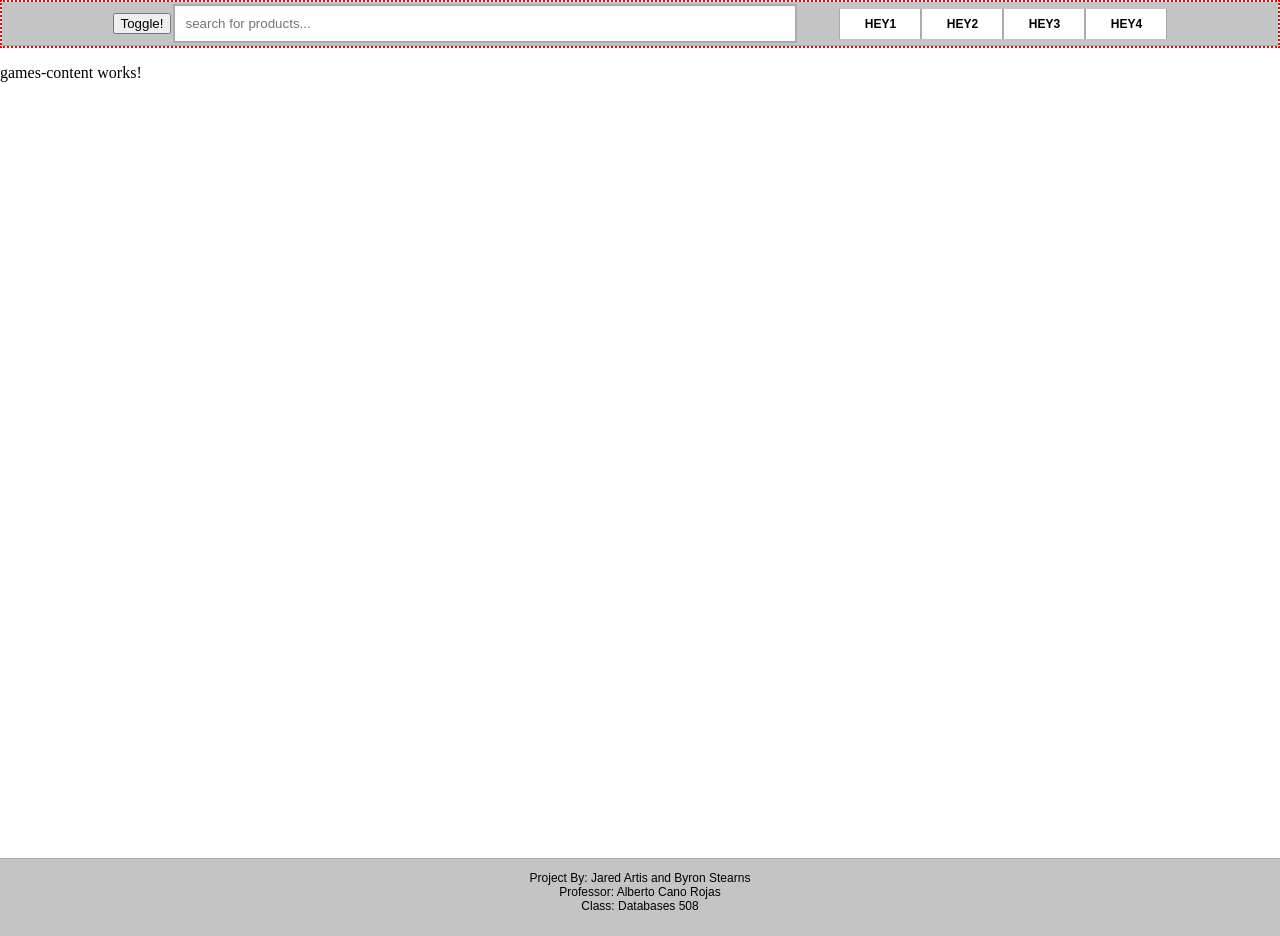
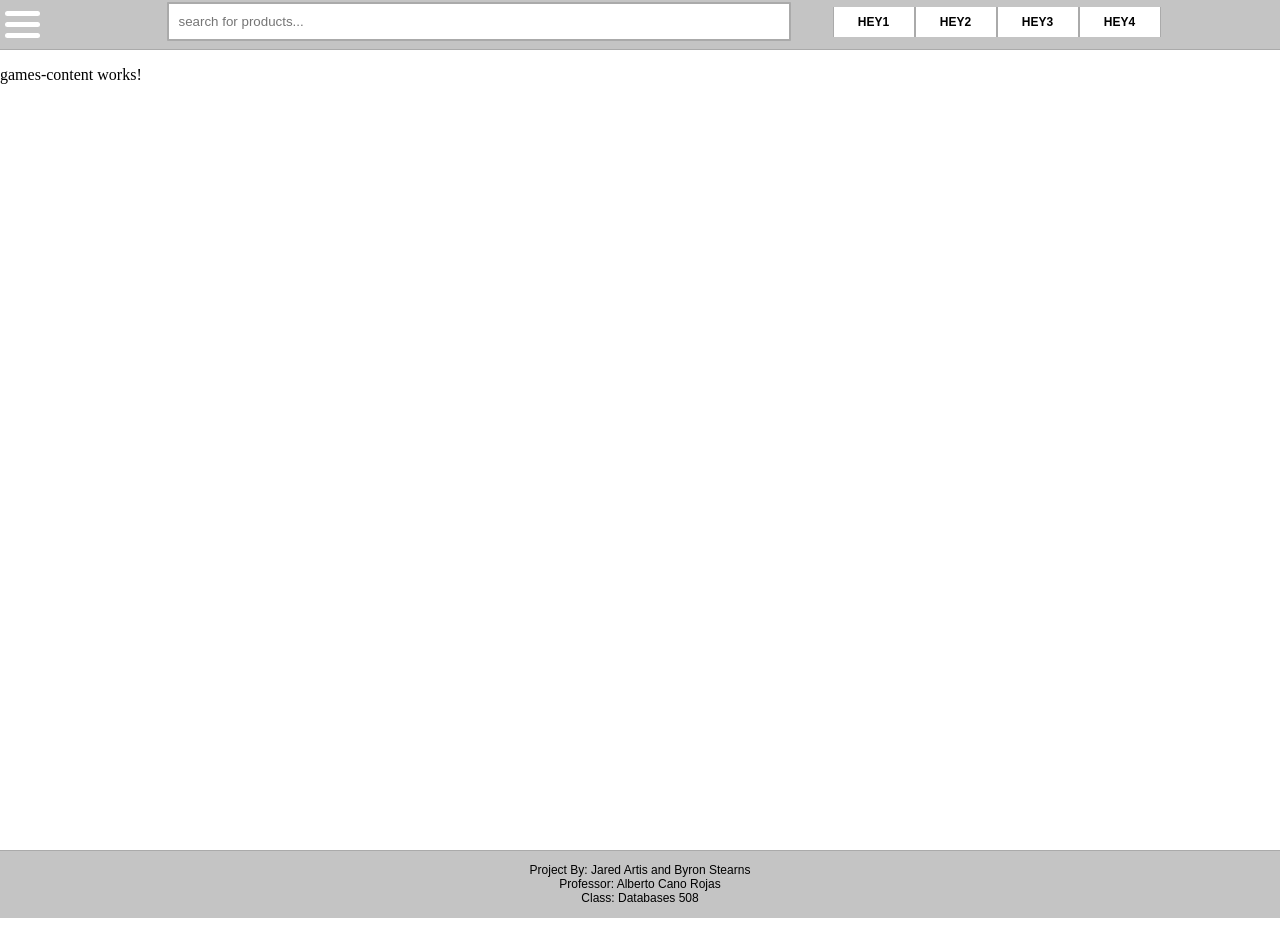
Before and after one commit to stearnsbq/Techtronics-Website, an Angular app in the folder Frontend/: page /games/computer in a window 1280 px wide. Built offline with nearby package versions, Linux system fonts and the light colour scheme.

Commit message:
minor changes

```diff
--- a/Frontend/src/app/app.component.scss
+++ b/Frontend/src/app/app.component.scss
@@ -8,7 +8,6 @@
 
 .header_content{
   grid-column: span 12;
-  border: 2px dotted red;
   text-align: center;
 }
 
--- a/Frontend/src/app/app.component.ts
+++ b/Frontend/src/app/app.component.ts
@@ -19,11 +19,9 @@ export class AppComponent {
     if (this.sidebar.nativeElement.style.width === '250px') {
       this.sidebar.nativeElement.style.width = '0';
       this.main.nativeElement.style.marginLeft = '0';
-      this.sidebar.nativeElement.style.border = 'none';
     } else {
       this.sidebar.nativeElement.style.width = '250px';
       this.main.nativeElement.style.marginLeft = '250px';
-      this.sidebar.nativeElement.style.border = '1px solid black';
     }
 
   }
--- a/Frontend/src/app/footer-bar/footer-bar.component.scss
+++ b/Frontend/src/app/footer-bar/footer-bar.component.scss
@@ -9,7 +9,6 @@
 
     overflow: hidden;
 
-    margin-top: 10px;
 
     clear: right;
 }
--- a/Frontend/src/app/front-page-content/front-page-content.component.scss
+++ b/Frontend/src/app/front-page-content/front-page-content.component.scss
@@ -1,10 +1,10 @@
 .welcome_header{
-  border: 1px solid red;
+
 }
 
 
 .news_section{
-  border: 1px solid red;
+
 }
 
 
--- a/Frontend/src/app/header-bar/header-bar.component.html
+++ b/Frontend/src/app/header-bar/header-bar.component.html
@@ -1,7 +1,11 @@
 <header id="root_header_container">
     <div id="header_content">
         <div id="header_navigation_bar">
-          <button (click)="onSideBarToggle()">Toggle!</button>
+          <span id="sidebar_toggle" (click)="onSideBarToggle()">
+            <div id="bar1"></div>
+            <div id="bar2"></div>
+            <div id="bar3"></div>
+          </span>
             <input id="product_search_bar" type="text" placeholder="search for products..." [(ngModel)]="searchQuery" (keydown)="onSearch($event)">
             <ul id="navigation_list">
                 <li class="navigation_list_option"> <h1 class="navigation_list_option_text"> HEY1 </h1> </li>
@@ -9,9 +13,6 @@
                 <li class="navigation_list_option"> <h1 class="navigation_list_option_text"> HEY3 </h1> </li>
                 <li class="navigation_list_option"> <h1 class="navigation_list_option_text"> HEY4 </h1> </li>
             </ul>
-
         </div>
-
     </div>
-
 </header>
--- a/Frontend/src/app/header-bar/header-bar.component.scss
+++ b/Frontend/src/app/header-bar/header-bar.component.scss
@@ -22,6 +22,32 @@
 
     margin: 0px;
 
+}
+
+#bar1, #bar2, #bar3{
+  width: 35px;
+  border-radius: 30px;
+  height: 5px;
+  background-color: white;
+  margin: 6px 0;
+  transition: 0.4s;
+}
+
+#sidebar_toggle{
+  padding: 5px;
+  float: left;
+  transition: 0.4s;
+}
+
+#sidebar_toggle:hover{
+  background-color: grey;
+  transition: 0.4s;
+}
+
+
+#sidebar_toggle:active{
+  background-color: black;
+  transition: 0.4s;
 }
 
 .navigation_list_option {
--- a/Frontend/src/app/main-content/main-content.component.ts
+++ b/Frontend/src/app/main-content/main-content.component.ts
@@ -18,7 +18,9 @@ export class MainContentComponent implements OnInit {
   ngOnInit() {
 
     this.route.url.subscribe(url => {
-      this.currentRoute = url[0].path;
+      if (url[0]) {
+        this.currentRoute = url[0].path;
+      }
     });
 
     this.route.queryParams.subscribe(params => {
```
Also changed, not shown: Frontend/src/assets/Hamburger_icon.png (added), 1 other file (tests, documents, lock files or other folders).
